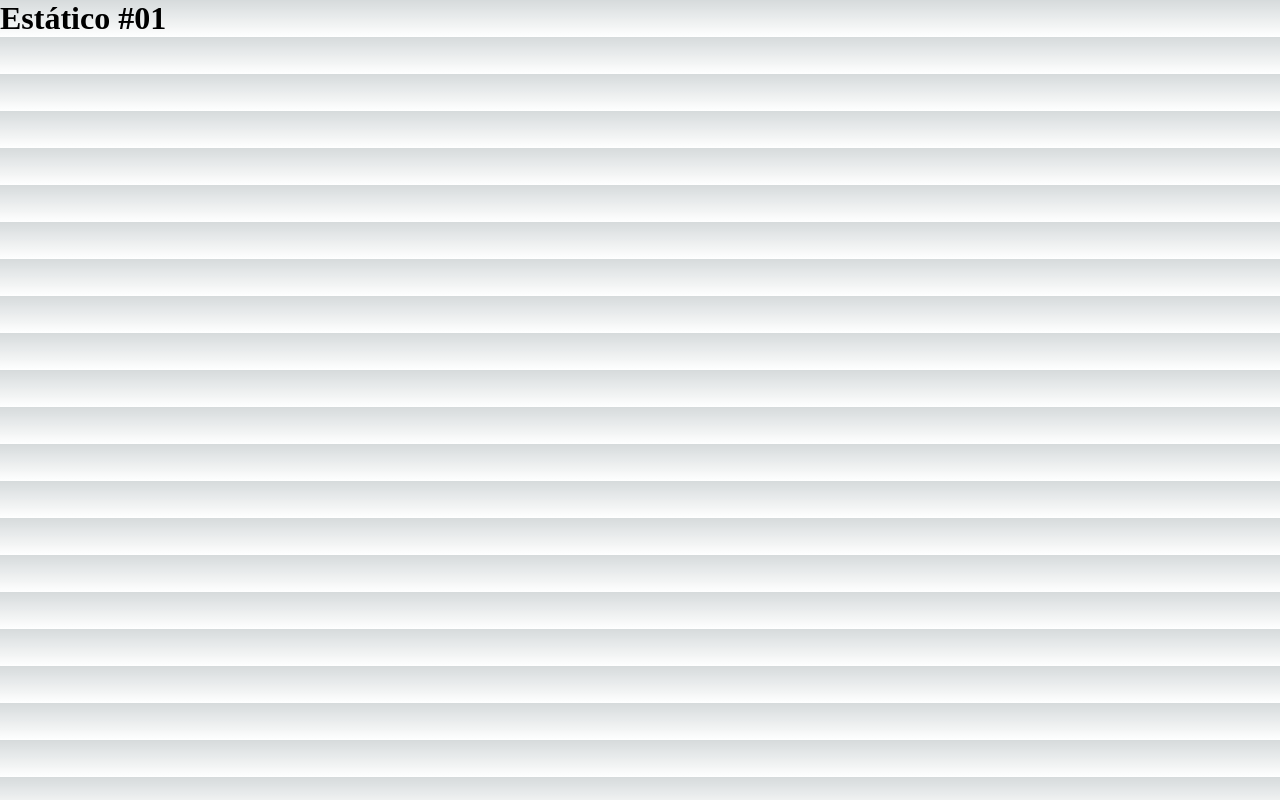
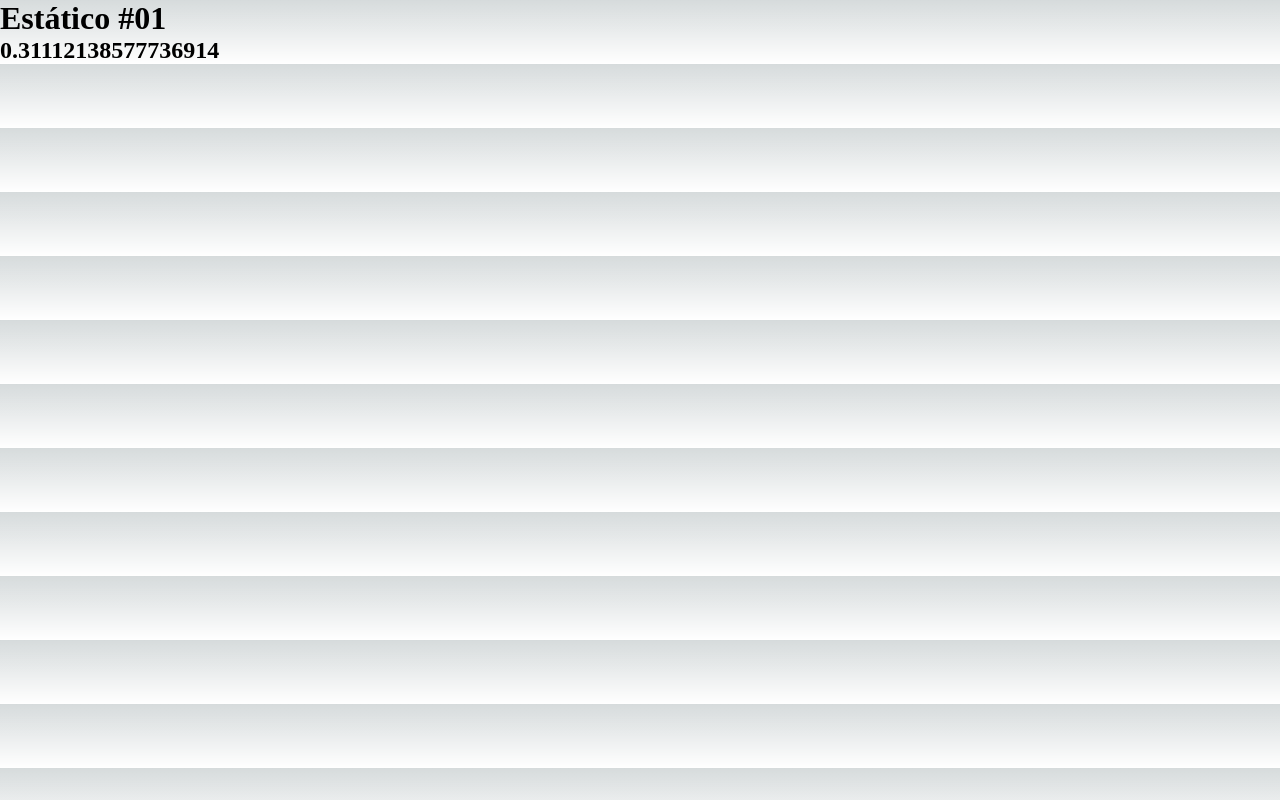
Before and after one commit to DiogoKenway/renderizacao, a Next.js app: page /estatico1 in a window 1280 px wide. Built offline with nearby package versions, Linux system fonts and the light colour scheme.

Commit message:
adding code

```diff
--- a/pages/estatico1.jsx
+++ b/pages/estatico1.jsx
@@ -2,6 +2,7 @@ export default function estatico1() {
     return (
         <div>
             <h1>Estático #01</h1>
+            <h2>{Math.random()}</h2>
         </div>
     )
 }
```
